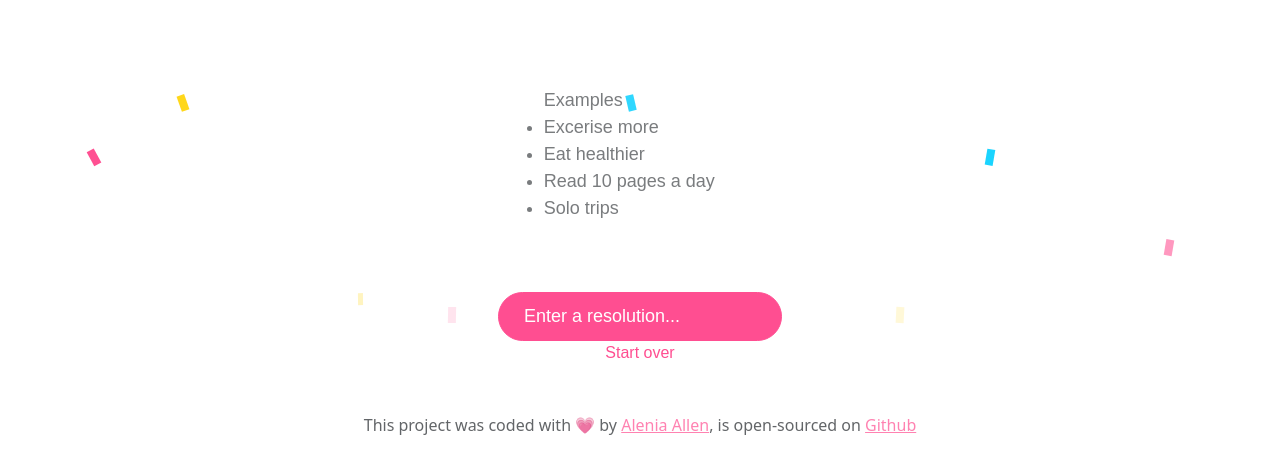
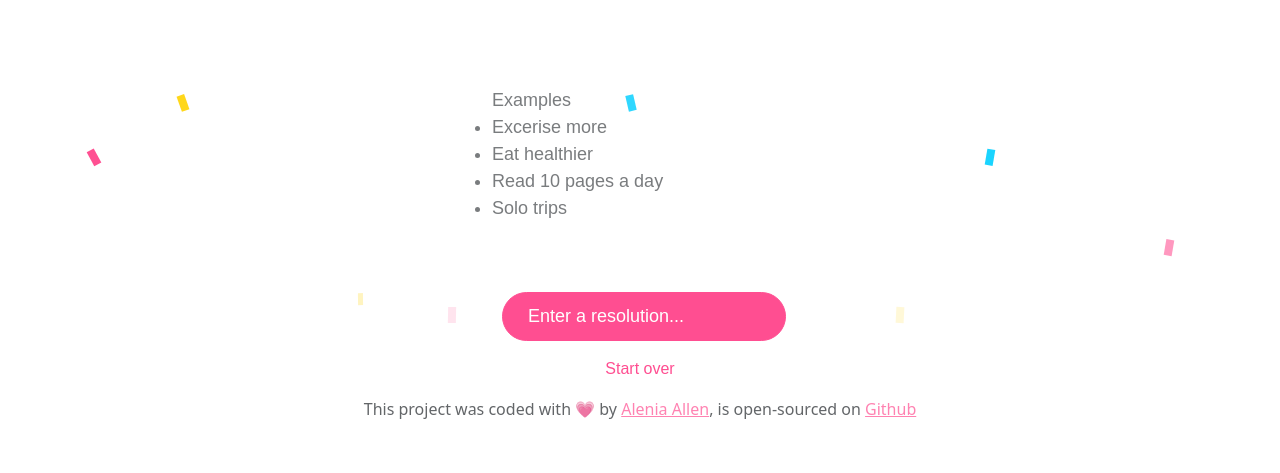
Before and after one commit to Alenia24/new-year-repository, a plain HTML site: page index.html in a window 1280 px wide. Both pictures are taken after a click on the link "GET STARTED". Shown: the part 171-644 px from the top of the page. Drawn offline with nearby package versions, Linux system fonts and the light colour scheme; a web font is replaced by a local one.

Commit message:
Adjusted columns

```diff
--- a/index.html
+++ b/index.html
@@ -49,6 +49,7 @@
         text-align: center;
         font-family: sans-serif;
         margin-top: 120px;
+        width: 100%;
       }
 
       .primary-btn {
@@ -110,10 +111,12 @@
       .examples {
         font-size: 18px;
         padding: 30px;
-        width: 50%;
         margin: auto;
         text-align: justify;
         opacity: 0.6;
+        display: flex;
+        justify-content: center;
+        flex-direction: column;
       }
 
       .resolutions {
@@ -122,6 +125,8 @@
         width: 50%;
         margin: auto;
         text-align: justify;
+        display: flex;
+        justify-content: center;
       }
 
       .addedResolution {
@@ -369,7 +374,9 @@
               </div>
 
                 <div class="row">
-                  <div class="col-md-12">
+                  <div class="col-md-4"></div>
+
+                  <div class="col-md-4">
                     <ul class="examples resoultions">
                       <li class="listHeading">Examples</li>
                       <li>Excerise more</li>
@@ -378,15 +385,18 @@
                       <li>Solo trips</li>
                     </ul>
                   </div>
+                  <div class="col-md-4"></div>
                 </div>
 
                 <div class="row">
-                  <div class="col-md-12">
+                  <div class="col-md-4"></div>
+                  <div class="col-md-4">
                     <form action="" class="resolutionForm">
                       <input type="text" name="resolution" id="resolution" class="resolution" required placeholder="Enter a resolution...">
                     </form>
                   </div>
-                  <a class="homepage mb-5" href="index.html">Start over</a>
+                  <div class="col-md-4"></div>
+                  <a class="homepage my-3" href="index.html">Start over</a>
                 </div>
               </div>
             </div>
```
